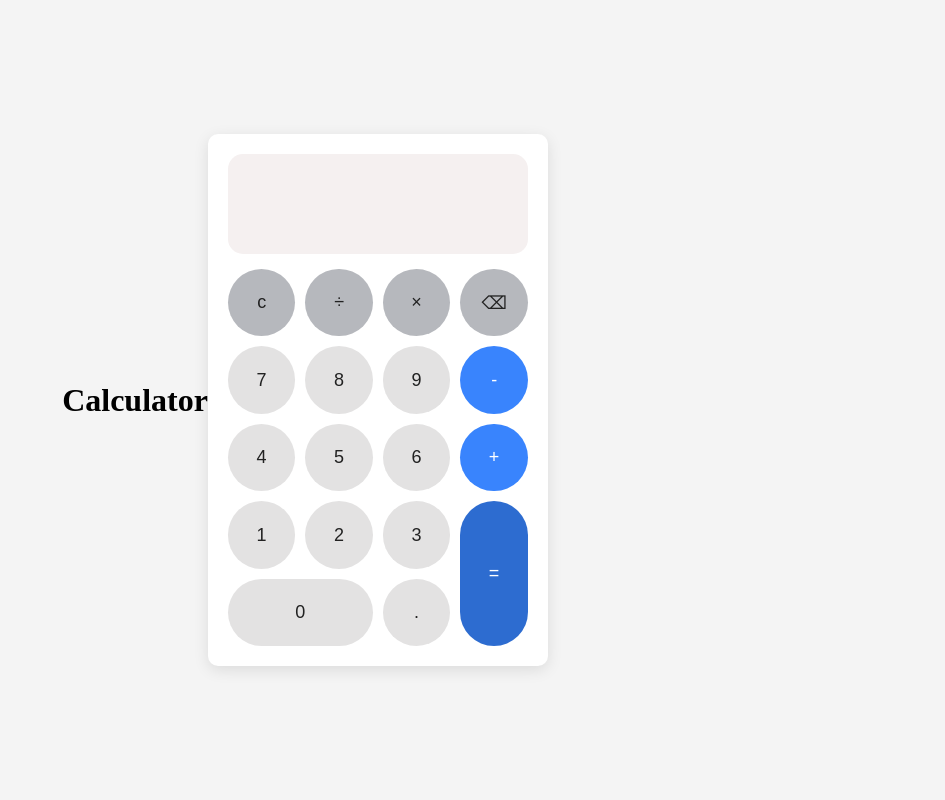
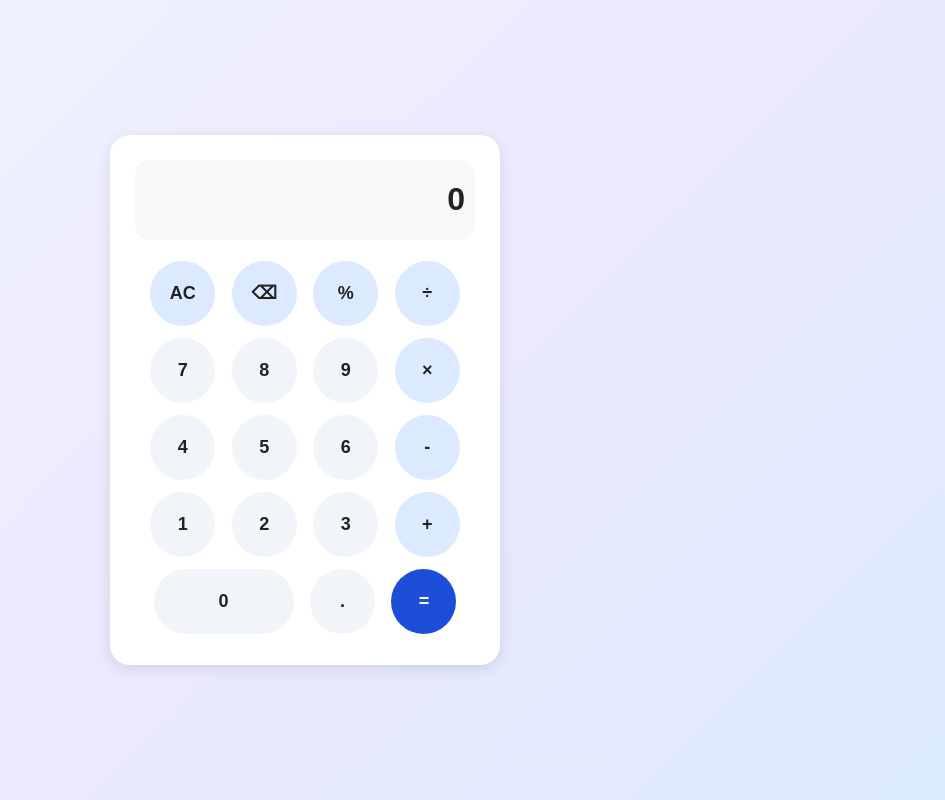
Before and after one commit to thishen-dev/Smart-Calculator, a plain HTML site: page index.html in a window 1280 px wide. Shown: the whole page, without its empty margins (335-1280 px from the left). Drawn offline with Linux system fonts and the light colour scheme.

Commit message:
update calculator code

```diff
--- a/index.html
+++ b/index.html
@@ -5,39 +5,45 @@
     <meta name="viewport" content="width=device-width, initial-scale=1.0">
     <title>Calculator</title>
     <link rel="stylesheet" href="style.css">
+</head>
+<body>
+    <div class="calculator">
+        <input type="text" class="display" value="0" readonly>
 
-</head>
-
-<body>
-    <h1>Calculator</h1>
-    <div class="calculator">
-
-        <div class="display">
-
+        <div class="top-row">
+            <button class="clear">AC</button>
+            <button>⌫</button>
+            <button>%</button>
+            <button>÷</button>
         </div>
 
-        <div class="buttons">
-            <button class="top-row">c</button>
-            <button class="top-row">÷</button>
-            <button class="top-row">×</button>
-            <button class="top-row">⌫</button>
-            <button>7</button>
+        <div><button>7</button>
             <button>8</button>
             <button>9</button>
-            <button class="operator">-</button>
+            <button class="multiplication">×</button>
+        </div>
+
+        <div>
             <button>4</button>
             <button>5</button>
             <button>6</button>
-            <button class="operator">+</button>
+            <button class="subtraction">-</button>
+        </div>
+
+        <div>
             <button>1</button>
             <button>2</button>
             <button>3</button>
-            <button class="operator equals">=</button>
+            <button class="addition">+</button>
+        </div>
+
+        <div>
             <button class="zero">0</button>
             <button>.</button>
+            <button class="equal">=</button>
         </div>
 
     </div>
-   <script src="script.js"></script>
+    <script src="script.js"></script>
 </body>
 </html>
--- a/script.js
+++ /dev/null
@@ -1,60 +0,0 @@
-const display = document.querySelector(".display");
-const buttons = document.querySelectorAll("button");
-
-let firstNumber = "";
-let secondNumber = "";
-let operator = "";
-
-buttons.forEach(function(button) {
-    button.addEventListener("click", function() {
-
-        if (button.textContent == "c") {
-            display.textContent = ""
-        }
-
-        else if (button.textContent == "⌫") {
-            display.textContent = display.textContent.slice(0, -1);
-        }
-
-        else if (["+", "-", "×", "÷"].includes(button.textContent)) {
-            firstNumber = display.textContent;
-            operator = button.textContent;
-            display.textContent = "";
-        }
-
-        else if (button.textContent === "=") {
-            secondNumber = display.textContent;
-
-                if (operator === "+") {
-                    display.textContent = Number(firstNumber) + Number(secondNumber);
-                }
-                else if (operator === "-") {
-                    display.textContent = Number(firstNumber) - Number(secondNumber);
-                }
-                else if (operator === "×") {
-                    display.textContent = Number(firstNumber) * Number(secondNumber);
-                }
-                else {
-                    if ( secondNumber == 0){
-                        display.textContent = "Can't Divide By the Zero"
-                    }
-                    else {
-                        display.textContent = Number(firstNumber) / Number(secondNumber);
-                    }
-                }
-        }
-
-        else {
-            if(button.textContent === ".") {
-                if (!display.textContent.includes(".")) {
-                    display.textContent += ".";
-                }
-
-            }
-            else {
-                display.textContent += button.textContent;
-            }
-
-        }
-    });
-});
--- a/style.css
+++ b/style.css
@@ -1,76 +1,73 @@
 body {
-    margin : 0;
-    background-color: #f4f4f4;
+    margin: 0;
     display: flex;
     justify-content: center;
     align-items: center;
     min-height: 100vh;
+    background: linear-gradient(135deg, #EFF6FF, #EDE9FE, #DBEAFE);
+    font-family: Arial, sans-serif;
 
 }
 
 .calculator {
-    background-color: rgb(255, 255, 255);
-    padding: 20px;
-    border-radius: 10px;
-    width: 300px;
+    width: 340px;
+    padding: 25px;
+    border-radius: 20px;
+    background: #fff;
     box-shadow: 0 4px 15px rgba(0, 0, 0, 0.1);
-
+    text-align: center;
 }
 
-
 .display {
-    background-color: #f5f0f0;
+    width: 100%;
     height: 80px;
+    box-sizing: border-box;
     margin-bottom: 15px;
+    padding: 10px;
+    border: none;
     border-radius: 15px;
-    display: flex;
-    align-items: center;
+    background: #f9f8f8;
+    color: #222;
     font-size: 32px;
-    justify-content: flex-end;
-    padding: 10px;
-    color: #000000;
     font-weight: bold;
-}
-
-.buttons {
-    display: grid;
-    grid-template-columns: repeat(4, 1fr);
-    gap: 10px;
-
+    text-align: right;
 }
 
 button {
+    height: 65px;
+    width: 65px;
     border: none;
-    padding: 15px;
+    margin: 6px;
     border-radius: 50px;
-    aspect-ratio: 1;
+    background: #F1F5F9;
+    color: #222;
     font-size: 18px;
     cursor: pointer;
-    background-color: #e3e2e2;
-    color: #222222;
-
-}
-
-.operator {
-    background-color: #3984fd;
-    color: rgb(255, 255, 255);
-}
-
-.top-row {
-    background-color: #b6b8bd;
-}
-
-.equals {
-    background-color: #2d6cd0;
-    grid-row: span 2;
+    transition: transform 0.2s, background-color 0.2s;
+    font-weight: bold;
 
 }
 
 .zero {
-    grid-column: span 2;
+    width: 140px;
 }
 
-.equals,.zero {
-    aspect-ratio: auto;
-    border-radius: 50px;
+.top-row button, .multiplication, .subtraction, .addition {
+    background: #DBEAFE;
+
 }
+
+.equal {
+    background: #1D4ED8;
+    color: #fff;
+}
+
+button:hover {
+    background-color:#BFDBFE;
+    transform: scale(1.08);
+}
+
+.equal:hover {
+    background-color: #1E40AF;
+
+}
```
